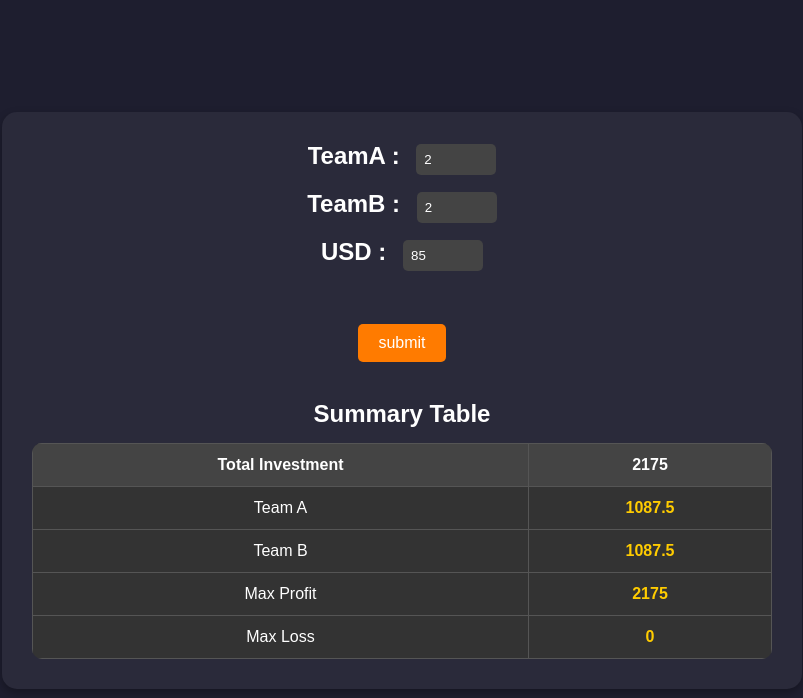
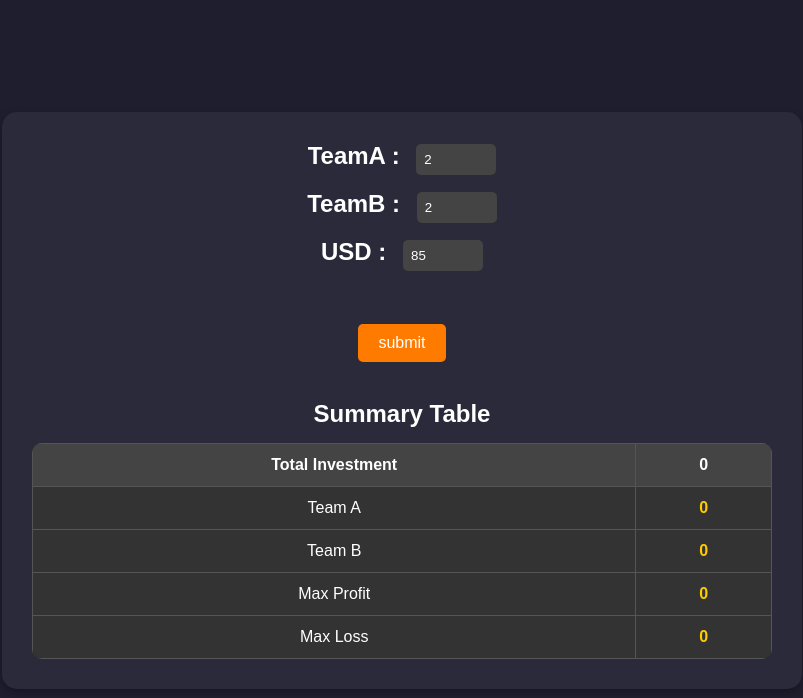
Before and after one commit to atharvviit26/BetBalancer, a plain HTML site: page index.html in a window 1280 px wide. Shown: the whole page, without its empty margins (238-1041 px from the left). Drawn offline with Linux system fonts and the light colour scheme.

Commit message:
Update index.html

```diff
--- a/index.html
+++ b/index.html
@@ -20,19 +20,19 @@
             <table>
                 <tr>
                     <th>Total Investment</th>
-                    <th><p id="investment">2175</p></th>
+                    <th><p id="investment">0</p></th>
                 </tr>
                 <tr>
                     <td>Team A</td>
-                    <td><p id="teamA">1087.5</p></td>
+                    <td><p id="teamA">0</p></td>
                 </tr>
                 <tr>
                     <td>Team B</td>
-                    <td><p id="teamB">1087.5</p></td>
+                    <td><p id="teamB">0</p></td>
                 </tr>
                 <tr>
                     <td>Max Profit</td>
-                    <td><p id="maxProfit">2175</p></td>
+                    <td><p id="maxProfit">0</p></td>
                 </tr>
                 <tr>
                     <td>Max Loss</td>
```
